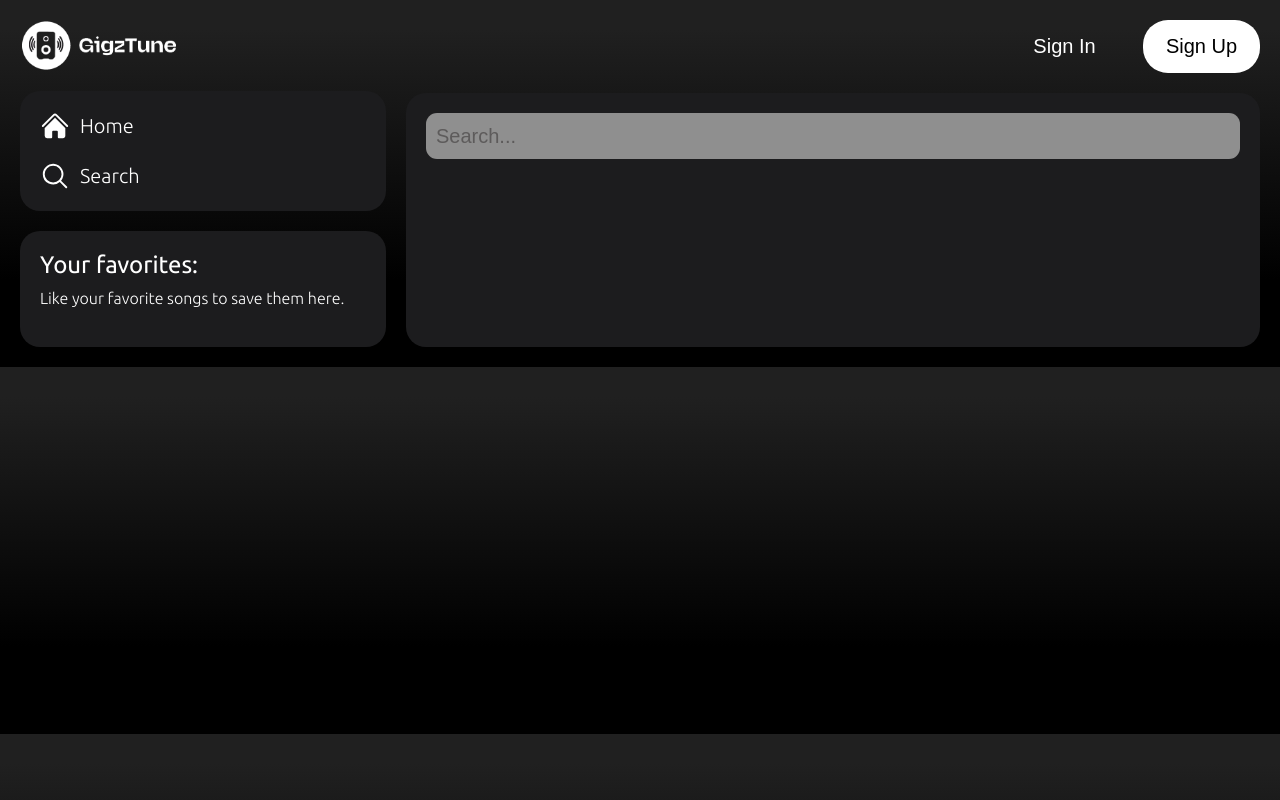
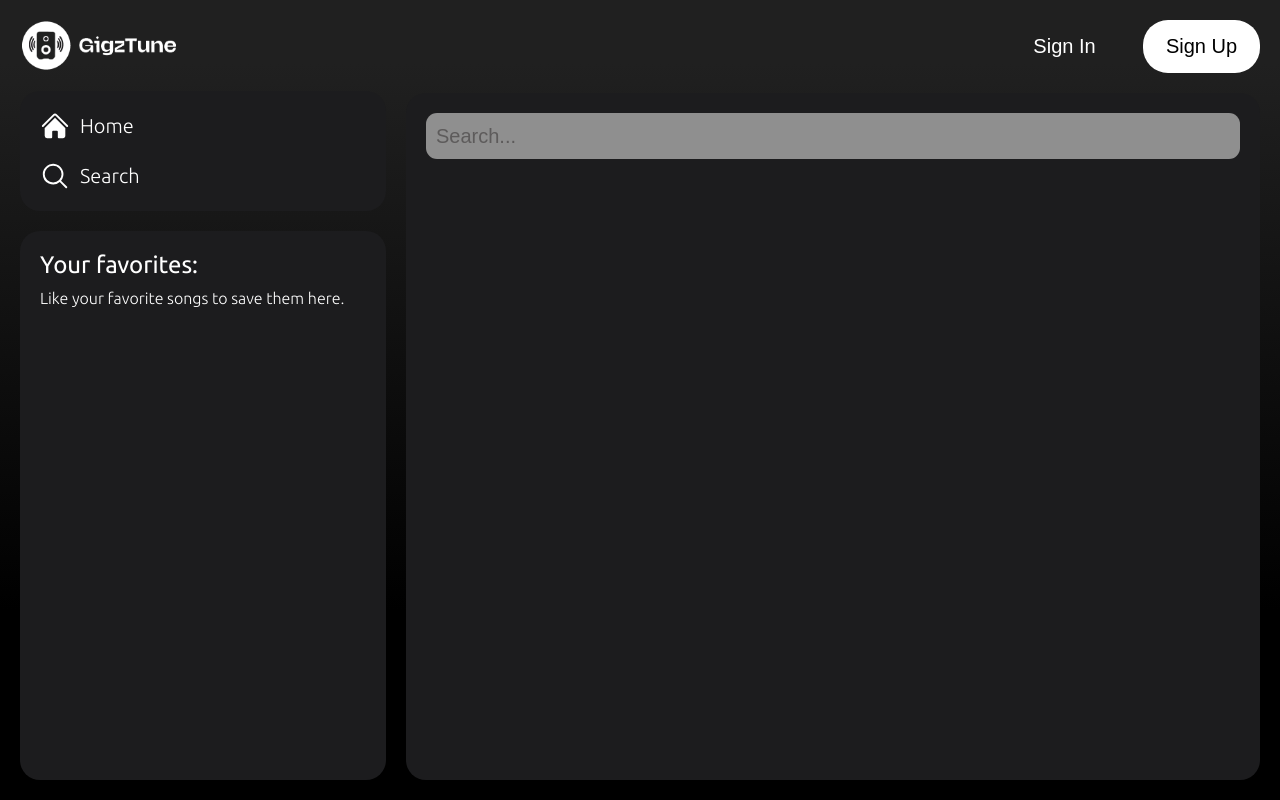
Before and after one commit to zachary-o/music-app, a React (Create React App) app: page /search in a window 1280 px wide. Built offline with nearby package versions, Linux system fonts and the light colour scheme.

Commit message:
bug fixes and styles improvements

```diff
--- a/package.json
+++ b/package.json
@@ -23,7 +23,7 @@
   },
   "scripts": {
     "start": "NODE_ENV=production node_modules/react-scripts/bin/react-scripts.js start",
-    "build": "react-scripts build",
+    "build": "NODE_ENV=production node_modules/react-scripts/bin/react-scripts.js build",
     "test": "react-scripts test",
     "eject": "react-scripts eject"
   },
--- a/src/App.tsx
+++ b/src/App.tsx
@@ -3,7 +3,6 @@ import { Routes, Route } from "react-router-dom";
 
 import { useAppDispatch } from "./redux/app/hooks";
 import { setAllSongs } from "./redux/features/song/songSlice";
-
 import { setNewUserData } from "./redux/features/user/userSlice";
 
 import Layout from "./components/LayoutPage/Layout";
@@ -33,6 +32,7 @@ const App: FC = () => {
         <Route path="/" element={<Layout />}>
           <Route index element={<HomePage />} />
           <Route path="/search" element={<SearchPage />} />
+          //Song Page
         </Route>
         <Route path="/login" element={<Login />} />
       </Routes>
--- a/src/components/LayoutPage/styles.css
+++ b/src/components/LayoutPage/styles.css
@@ -2,7 +2,7 @@
   display: flex;
   justify-content: center;
   width: 100%;
-  max-height: 100vh;
+  height: 100vh;
 
   padding: 20px;
   gap: 20px;
--- a/src/components/LikedSong/LikedSong.tsx
+++ b/src/components/LikedSong/LikedSong.tsx
@@ -47,7 +47,7 @@ const LikedSong: FC<ILikedSongProps> = ({
         <div className="cover-container-favs">
           <img src={coverUrl} alt="" className="favorites-cover" />
           <div className="play-pause-icons-favs" onClick={togglePlaying}>
-            {isPlaying === id ? (
+            {isPlaying == id ? (
               <PauseIcon className="pause-cover-favs" />
             ) : (
               <PlayIcon className="play-cover-favs" />
--- a/src/components/PlayerModal/PlayerModal.tsx
+++ b/src/components/PlayerModal/PlayerModal.tsx
@@ -168,9 +168,8 @@ const PlayerModal: FC = () => {
     >
       <div className="music-container">
         <div className="modal-cover">
-          <img src={coverUrl} alt="" />
+          <img src={coverUrl} alt="album cover-image" />
         </div>
-        <p>{title}</p>
         <div className="navigation-progress-container">
           <div className="navigation">
             <BackwardIcon className="navigation-icon" onClick={prevSong} />
@@ -196,6 +195,7 @@ const PlayerModal: FC = () => {
             </div>
             <p>{formatDuration(duration)}</p>
           </div>
+          <p>{title}</p>
         </div>
 
         <audio
@@ -208,6 +208,7 @@ const PlayerModal: FC = () => {
           onVolumeChange={updateVolume}
           onEnded={handleSongEnded}
         />
+        <div className="volume-control-container">
           <div className="volume-control"></div>
           <SpeakerWaveIcon className="volume-icon" />
           <div
@@ -215,7 +216,11 @@ const PlayerModal: FC = () => {
             ref={volumeContainerRef}
             onClick={setVolume}
           >
-          <div className="volume" style={{ width: `${volumePercent}%` }}></div>
+            <div
+              className="volume"
+              style={{ width: `${volumePercent}%` }}
+            ></div>
+          </div>
         </div>
 
         <XMarkIcon
--- a/src/components/PlayerModal/styles.css
+++ b/src/components/PlayerModal/styles.css
@@ -18,6 +18,16 @@
   justify-content: space-between;
   align-items: center;
   width: 90%;
+  margin: 0 auto;
+  position: relative;
+}
+
+.modal-cover-container {
+  display: flex;
+  align-items: center;
+  gap: 10px;
+  width: 25%;
+  padding-right: 10%;
 }
 
 .modal-cover img {
@@ -30,7 +40,7 @@
   flex-direction: column;
   align-items: center;
   justify-content: center;
-  width: 100%;
+  width: 50%;
 }
 
 .navigation {
@@ -53,13 +63,16 @@
 }
 
 .close-modal-icon {
-  width: 36px;
-  height: 36px;
+  width: 30px;
+  height: 30px;
   cursor: pointer;
+  position: absolute;
+  top: 0px;
+  right: -25px;
 }
 
 .progress-control {
-  width: 50%;
+  width: 100%;
   display: flex;
   flex-direction: row;
   justify-content: center;
@@ -84,6 +97,13 @@
   transition: width 0.1s linear;
 }
 
+.volume-control-container {
+  padding-left: 10%;
+  display: flex;
+  align-items: center;
+  width: 25%;
+}
+
 .volume-control {
   display: flex;
   flex-direction: row;
@@ -94,7 +114,7 @@
 .volume-container {
   background-color: #da1818;
   border-radius: 5px;
-  width: 20%;
+  flex-grow: 1;
   height: 4px;
   cursor: pointer;
 }
--- a/src/components/SearchPage/SearchPage.tsx
+++ b/src/components/SearchPage/SearchPage.tsx
@@ -61,7 +61,7 @@ const SearchPage = () => {
             onChange={(event) => setSearchInputs(event.target.value)}
           />
         </div>
-        <div className="songs-grid">
+        <div className="search-results">
           {searchResults.map((song) => (
             <SongCard {...song} key={song.id} />
           ))}
--- a/src/components/SearchPage/styles.css
+++ b/src/components/SearchPage/styles.css
@@ -19,7 +19,7 @@
 }
 
 .input-container input:focus {
-    outline: none;
+  outline: none;
 }
 
 .input-container input::placeholder {
@@ -39,3 +39,16 @@
   border-radius: 20px;
   gap: 20px;
 }
+
+.search-results {
+  display: grid;
+  min-height: 100%;
+  grid-template-columns: 1fr 1fr 1fr 1fr;
+  grid-template-rows: 1fr 1fr 1fr;
+  row-gap: 20px;
+  column-gap: 40px;
+  grid-template-areas: ". . . .";
+  flex-grow: 1;
+
+  overflow: auto;
+}
--- a/src/components/SongCard/SongCard.tsx
+++ b/src/components/SongCard/SongCard.tsx
@@ -59,7 +59,7 @@ const SongCard: FC<ISongCardProps> = ({
       <div className="cover-container">
         <img src={coverUrl} alt="album-cover" className="album-cover" />
         <div className="play-pause-icons" onClick={togglePlaying}>
-          {isPlaying === id ? (
+          {isPlaying == id ? (
             <PauseIcon className="pause-cover" />
           ) : (
             <PlayIcon className="play-cover" />
--- a/src/index.css
+++ b/src/index.css
@@ -15,7 +15,7 @@ body {
 
 .wrapper {
   width: 100%;
-  max-height: 100vh;
+  height: 100vh;
   max-width: 1440px;
   margin: 0 auto;
 }
```
Also changed, not shown: public/covers/Друзі Мої.jpeg, 1 other file (tests, documents, lock files or other folders). Lines whose indentation alone changed are shown as unchanged.
